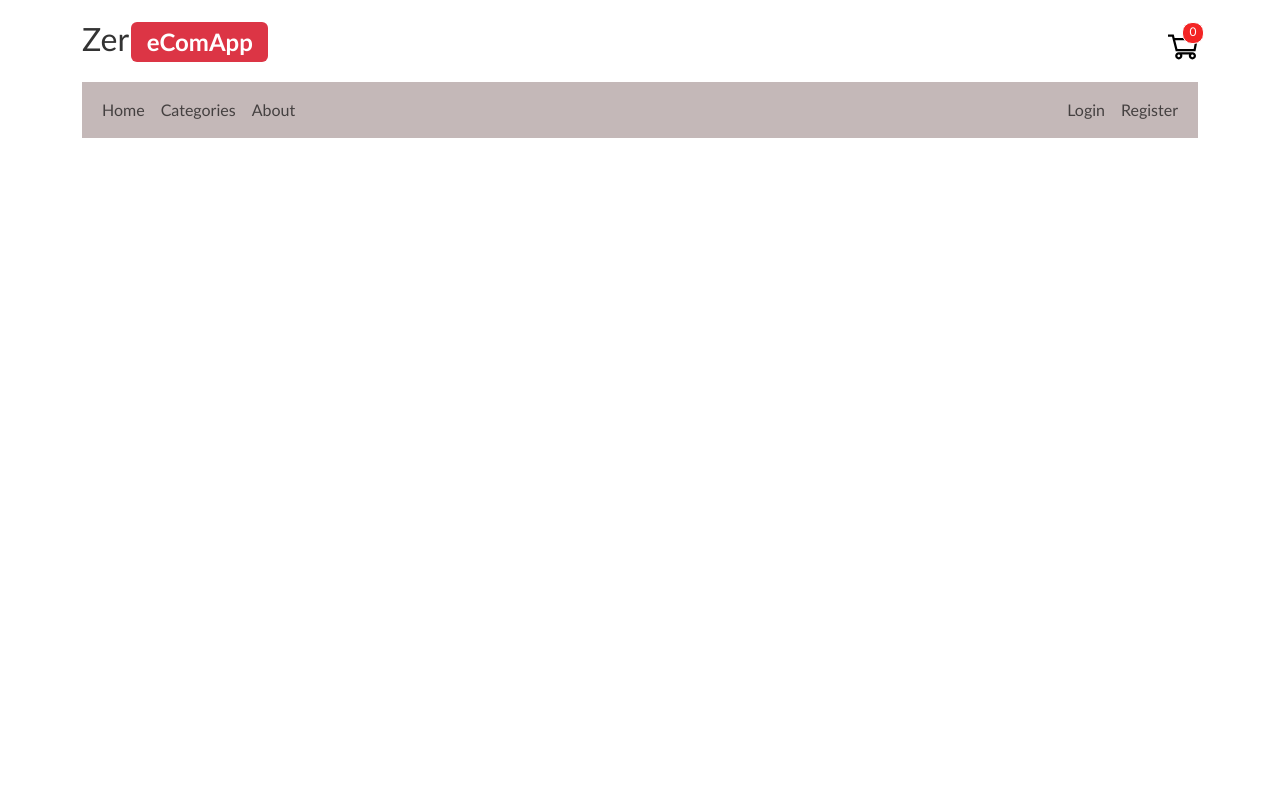
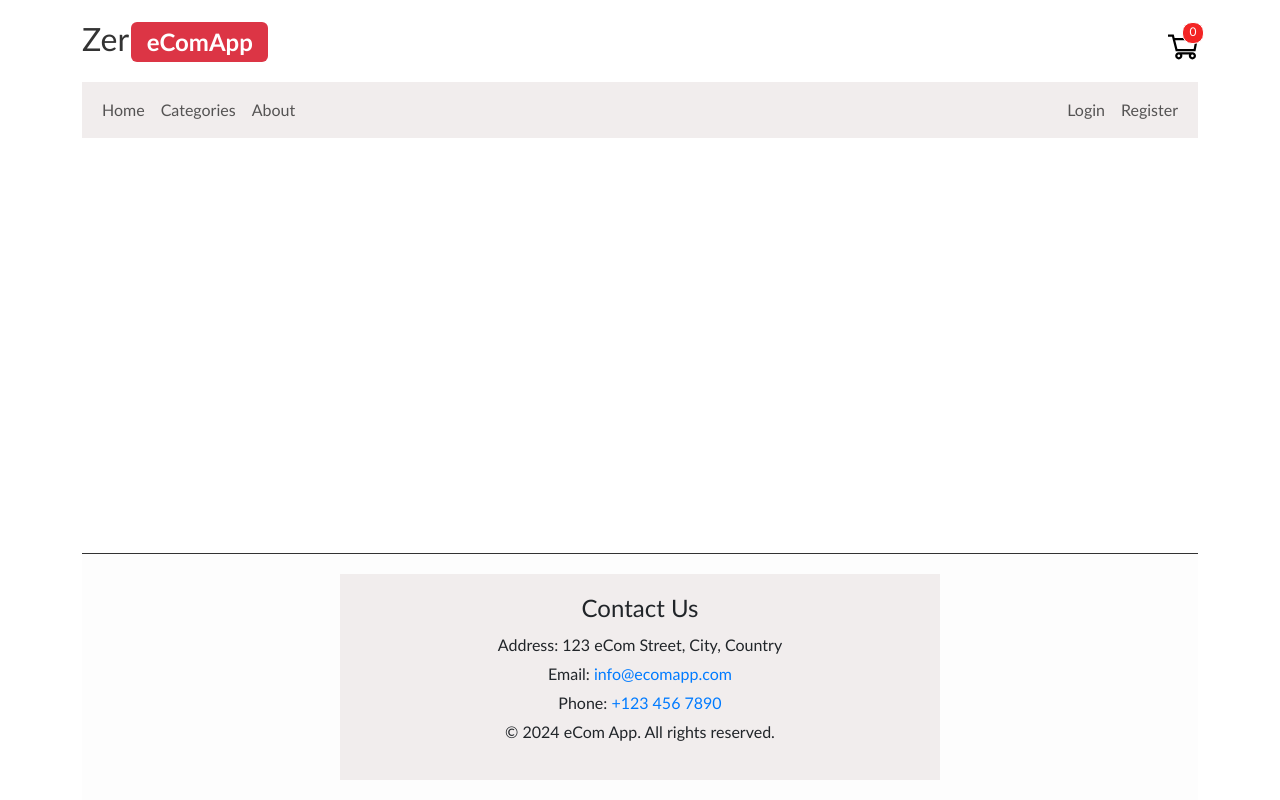
Before and after one commit to zerouald01/project-react, a React (Vite) app in the folder ecommerce-frontend/: page / in a window 1280 px wide. Built offline with nearby package versions, Linux system fonts and the light colour scheme.

Commit message:
create footer

```diff
--- /dev/null
+++ b/ecommerce-frontend/src/components/common/Footer/Footer.tsx
@@ -0,0 +1,31 @@
+import styles from './footer.module.css';
+
+const { footer, footerContent, footerTitle, footerContact } = styles;
+
+const Footer = () => {
+  const currentYear = new Date().getFullYear();
+  const startYear = 2024;
+  const displayYear = currentYear === startYear ? startYear : `${startYear} - ${currentYear}`;
+
+  return (
+    <footer className={footer}>
+      <div className={footerContent}>
+        <div>
+          <h2 className={footerTitle}>Contact Us</h2>
+          <p className={footerContact}>
+            Address: 123 eCom Street, City, Country
+          </p>
+          <p className={footerContact}>
+            Email: <a href="mailto:info@zerecomapp.com">info@ecomapp.com</a>
+          </p>
+          <p className={footerContact}>
+            Phone: <a href="tel:+1234567890">+123 456 7890</a>
+          </p>
+        </div>
+        <p>© {displayYear} eCom App. All rights reserved.</p>
+      </div>
+    </footer>
+  );
+};
+
+export default Footer;
--- /dev/null
+++ b/ecommerce-frontend/src/components/common/Footer/footer.module.css
@@ -0,0 +1,32 @@
+.footer {
+    text-align: center;
+    padding: 20px;
+    background-color: #fdfdfd;
+    border-top: 1px solid #333;
+}
+
+.footerContent {
+    max-width: 600px;
+    margin: 0 auto;
+    background-color: #f1eded;
+    padding: 20px 0;
+}
+
+  .footerTitle {
+    font-size: 1.5rem;
+    margin-bottom: 10px;
+}
+
+.footerContact {
+    margin: 5px 0;
+    font-size: 1rem;
+}
+
+.footerContact a {
+    color: #007bff;
+    text-decoration: none;
+}
+
+.footerContact a:hover {
+    text-decoration: underline;
+}
--- a/ecommerce-frontend/src/components/common/Header/header.module.css
+++ b/ecommerce-frontend/src/components/common/Header/header.module.css
@@ -16,10 +16,10 @@
 }
 
 .navBar {
-    background-color: #c4b8b8;
+    background-color: #f1eded;
     padding-top: 10px;
     padding-bottom: 10px;
-    font-size: 16px;
+    font-size: 1rem;
 }
 .navBar a:hover {
     color: #eb0b0b;
--- a/ecommerce-frontend/src/components/common/index.ts
+++ b/ecommerce-frontend/src/components/common/index.ts
@@ -1,3 +1,4 @@
 import Header from "./Header/Header";
+import Footer from "./Footer/Footer";
 
-export { Header }
+export { Header, Footer }
--- a/ecommerce-frontend/src/layouts/MainLayout/MainLayout.tsx
+++ b/ecommerce-frontend/src/layouts/MainLayout/MainLayout.tsx
@@ -1,6 +1,6 @@
 import { Container } from "react-bootstrap"
 import styles from './mainLayout.module.css'
-import { Header } from '@components/common'
+import { Footer, Header } from '@components/common'
 import { Outlet } from "react-router-dom"
 
 
@@ -13,9 +13,8 @@ const MainLayout = () => {
         <Header />
         <div className={wrapper}>
             <Outlet />
-
         </div>
-
+        <Footer />
     </Container>
   )
 }
```
